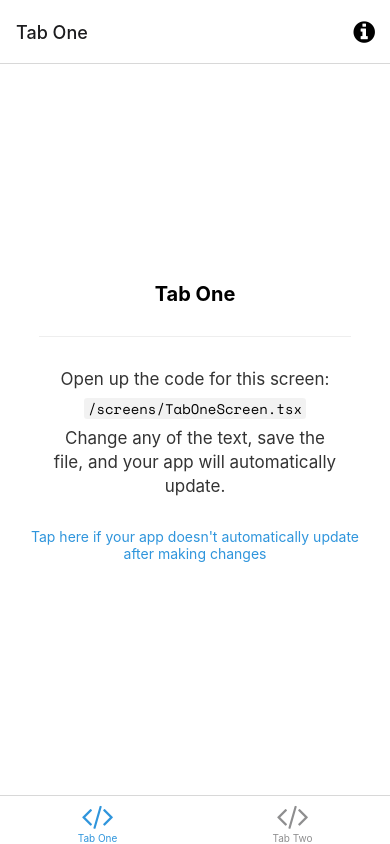
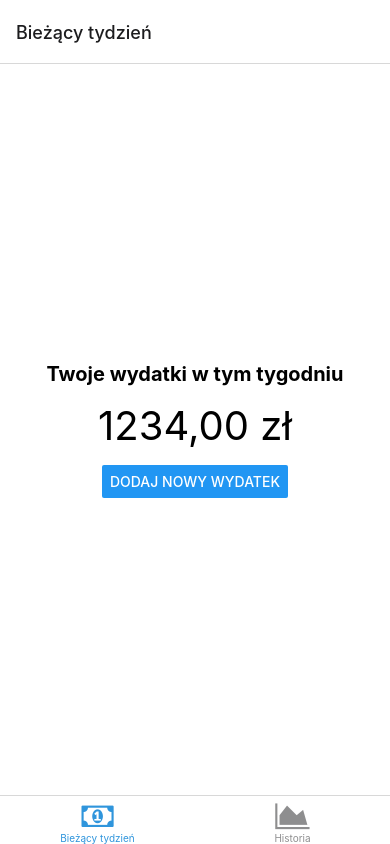
Before and after one commit to karmek-k/wydtracker, a React Native app: screen /CurrentWeek in a window 390 px wide. Built offline with nearby package versions, Linux system fonts and the light colour scheme; what expo-linking would draw is missing.

Commit message:
Delete some boilerplate

```diff
--- a/components/EditScreenInfo.tsx
+++ /dev/null
@@ -1,79 +0,0 @@
-import * as WebBrowser from 'expo-web-browser';
-import { StyleSheet, TouchableOpacity } from 'react-native';
-
-import Colors from '../constants/Colors';
-import { MonoText } from './StyledText';
-import { Text, View } from './Themed';
-
-export default function EditScreenInfo({ path }: { path: string }) {
-  return (
-    <View>
-      <View style={styles.getStartedContainer}>
-        <Text
-          style={styles.getStartedText}
-          lightColor="rgba(0,0,0,0.8)"
-          darkColor="rgba(255,255,255,0.8)">
-          Open up the code for this screen:
-        </Text>
-
-        <View
-          style={[styles.codeHighlightContainer, styles.homeScreenFilename]}
-          darkColor="rgba(255,255,255,0.05)"
-          lightColor="rgba(0,0,0,0.05)">
-          <MonoText>{path}</MonoText>
-        </View>
-
-        <Text
-          style={styles.getStartedText}
-          lightColor="rgba(0,0,0,0.8)"
-          darkColor="rgba(255,255,255,0.8)">
-          Change any of the text, save the file, and your app will automatically update.
-        </Text>
-      </View>
-
-      <View style={styles.helpContainer}>
-        <TouchableOpacity onPress={handleHelpPress} style={styles.helpLink}>
-          <Text style={styles.helpLinkText} lightColor={Colors.light.tint}>
-            Tap here if your app doesn't automatically update after making changes
-          </Text>
-        </TouchableOpacity>
-      </View>
-    </View>
-  );
-}
-
-function handleHelpPress() {
-  WebBrowser.openBrowserAsync(
-    'https://docs.expo.io/get-started/create-a-new-app/#opening-the-app-on-your-phonetablet'
-  );
-}
-
-const styles = StyleSheet.create({
-  getStartedContainer: {
-    alignItems: 'center',
-    marginHorizontal: 50,
-  },
-  homeScreenFilename: {
-    marginVertical: 7,
-  },
-  codeHighlightContainer: {
-    borderRadius: 3,
-    paddingHorizontal: 4,
-  },
-  getStartedText: {
-    fontSize: 17,
-    lineHeight: 24,
-    textAlign: 'center',
-  },
-  helpContainer: {
-    marginTop: 15,
-    marginHorizontal: 20,
-    alignItems: 'center',
-  },
-  helpLink: {
-    paddingVertical: 15,
-  },
-  helpLinkText: {
-    textAlign: 'center',
-  },
-});
--- a/navigation/index.tsx
+++ b/navigation/index.tsx
@@ -5,25 +5,37 @@
  */
 import { FontAwesome } from '@expo/vector-icons';
 import { createBottomTabNavigator } from '@react-navigation/bottom-tabs';
-import { NavigationContainer, DefaultTheme, DarkTheme } from '@react-navigation/native';
+import {
+  NavigationContainer,
+  DefaultTheme,
+  DarkTheme
+} from '@react-navigation/native';
 import { createNativeStackNavigator } from '@react-navigation/native-stack';
 import * as React from 'react';
 import { ColorSchemeName, Pressable } from 'react-native';
 
 import Colors from '../constants/Colors';
 import useColorScheme from '../hooks/useColorScheme';
-import ModalScreen from '../screens/ModalScreen';
 import NotFoundScreen from '../screens/NotFoundScreen';
-import TabOneScreen from '../screens/TabOneScreen';
-import TabTwoScreen from '../screens/TabTwoScreen';
-import { RootStackParamList, RootTabParamList, RootTabScreenProps } from '../types';
+import CurrentWeekScreen from '../screens/CurrentWeekScreen';
+import HistoryScreen from '../screens/HistoryScreen';
+import {
+  RootStackParamList,
+  RootTabParamList,
+  RootTabScreenProps
+} from '../types';
 import LinkingConfiguration from './LinkingConfiguration';
 
-export default function Navigation({ colorScheme }: { colorScheme: ColorSchemeName }) {
+export default function Navigation({
+  colorScheme
+}: {
+  colorScheme: ColorSchemeName;
+}) {
   return (
     <NavigationContainer
       linking={LinkingConfiguration}
-      theme={colorScheme === 'dark' ? DarkTheme : DefaultTheme}>
+      theme={colorScheme === 'dark' ? DarkTheme : DefaultTheme}
+    >
       <RootNavigator />
     </NavigationContainer>
   );
@@ -38,11 +50,16 @@ const Stack = createNativeStackNavigator<RootStackParamList>();
 function RootNavigator() {
   return (
     <Stack.Navigator>
-      <Stack.Screen name="Root" component={BottomTabNavigator} options={{ headerShown: false }} />
-      <Stack.Screen name="NotFound" component={NotFoundScreen} options={{ title: 'Oops!' }} />
-      <Stack.Group screenOptions={{ presentation: 'modal' }}>
-        <Stack.Screen name="Modal" component={ModalScreen} />
-      </Stack.Group>
+      <Stack.Screen
+        name="Root"
+        component={BottomTabNavigator}
+        options={{ headerShown: false }}
+      />
+      <Stack.Screen
+        name="NotFound"
+        component={NotFoundScreen}
+        options={{ title: 'Oops!' }}
+      />
     </Stack.Navigator>
   );
 }
@@ -58,38 +75,27 @@ function BottomTabNavigator() {
 
   return (
     <BottomTab.Navigator
-      initialRouteName="TabOne"
+      initialRouteName="CurrentWeek"
       screenOptions={{
-        tabBarActiveTintColor: Colors[colorScheme].tint,
-      }}>
+        tabBarActiveTintColor: Colors[colorScheme].tint
+      }}
+    >
       <BottomTab.Screen
-        name="TabOne"
-        component={TabOneScreen}
-        options={({ navigation }: RootTabScreenProps<'TabOne'>) => ({
-          title: 'Tab One',
-          tabBarIcon: ({ color }) => <TabBarIcon name="code" color={color} />,
-          headerRight: () => (
-            <Pressable
-              onPress={() => navigation.navigate('Modal')}
-              style={({ pressed }) => ({
-                opacity: pressed ? 0.5 : 1,
-              })}>
-              <FontAwesome
-                name="info-circle"
-                size={25}
-                color={Colors[colorScheme].text}
-                style={{ marginRight: 15 }}
-              />
-            </Pressable>
-          ),
+        name="CurrentWeek"
+        component={CurrentWeekScreen}
+        options={({ navigation }: RootTabScreenProps<'CurrentWeek'>) => ({
+          title: 'Bieżący tydzień',
+          tabBarIcon: ({ color }) => <TabBarIcon name="money" color={color} />
         })}
       />
       <BottomTab.Screen
-        name="TabTwo"
-        component={TabTwoScreen}
+        name="History"
+        component={HistoryScreen}
         options={{
-          title: 'Tab Two',
-          tabBarIcon: ({ color }) => <TabBarIcon name="code" color={color} />,
+          title: 'Historia',
+          tabBarIcon: ({ color }) => (
+            <TabBarIcon name="area-chart" color={color} />
+          )
         }}
       />
     </BottomTab.Navigator>
--- /dev/null
+++ b/screens/CurrentWeekScreen.tsx
@@ -0,0 +1,32 @@
+import { Button, StyleSheet } from 'react-native';
+
+import { Text, View } from '../components/Themed';
+import { RootTabScreenProps } from '../types';
+
+export default function CurrentWeekScreen({
+  navigation
+}: RootTabScreenProps<'CurrentWeek'>) {
+  return (
+    <View style={styles.container}>
+      <Text style={styles.title}>Twoje wydatki w tym tygodniu</Text>
+      <Text style={styles.money}>1234,00 zł</Text>
+      <Button title="Dodaj nowy wydatek" onPress={() => {}} />
+    </View>
+  );
+}
+
+const styles = StyleSheet.create({
+  container: {
+    flex: 1,
+    alignItems: 'center',
+    justifyContent: 'center'
+  },
+  title: {
+    fontSize: 20,
+    fontWeight: 'bold'
+  },
+  money: {
+    fontSize: 40,
+    paddingVertical: 15
+  }
+});
--- a/screens/TabTwoScreen.tsx
+++ b/screens/HistoryScreen.tsx
@@ -1,14 +1,16 @@
 import { StyleSheet } from 'react-native';
 
-import EditScreenInfo from '../components/EditScreenInfo';
 import { Text, View } from '../components/Themed';
 
 export default function TabTwoScreen() {
   return (
     <View style={styles.container}>
       <Text style={styles.title}>Tab Two</Text>
-      <View style={styles.separator} lightColor="#eee" darkColor="rgba(255,255,255,0.1)" />
-      <EditScreenInfo path="/screens/TabTwoScreen.tsx" />
+      <View
+        style={styles.separator}
+        lightColor="#eee"
+        darkColor="rgba(255,255,255,0.1)"
+      />
     </View>
   );
 }
@@ -17,15 +19,15 @@ const styles = StyleSheet.create({
   container: {
     flex: 1,
     alignItems: 'center',
-    justifyContent: 'center',
+    justifyContent: 'center'
   },
   title: {
     fontSize: 20,
-    fontWeight: 'bold',
+    fontWeight: 'bold'
   },
   separator: {
     marginVertical: 30,
     height: 1,
-    width: '80%',
-  },
+    width: '80%'
+  }
 });
--- a/screens/ModalScreen.tsx
+++ /dev/null
@@ -1,35 +0,0 @@
-import { StatusBar } from 'expo-status-bar';
-import { Platform, StyleSheet } from 'react-native';
-
-import EditScreenInfo from '../components/EditScreenInfo';
-import { Text, View } from '../components/Themed';
-
-export default function ModalScreen() {
-  return (
-    <View style={styles.container}>
-      <Text style={styles.title}>Modal</Text>
-      <View style={styles.separator} lightColor="#eee" darkColor="rgba(255,255,255,0.1)" />
-      <EditScreenInfo path="/screens/ModalScreen.tsx" />
-
-      {/* Use a light status bar on iOS to account for the black space above the modal */}
-      <StatusBar style={Platform.OS === 'ios' ? 'light' : 'auto'} />
-    </View>
-  );
-}
-
-const styles = StyleSheet.create({
-  container: {
-    flex: 1,
-    alignItems: 'center',
-    justifyContent: 'center',
-  },
-  title: {
-    fontSize: 20,
-    fontWeight: 'bold',
-  },
-  separator: {
-    marginVertical: 30,
-    height: 1,
-    width: '80%',
-  },
-});
--- a/screens/TabOneScreen.tsx
+++ /dev/null
@@ -1,32 +0,0 @@
-import { StyleSheet } from 'react-native';
-
-import EditScreenInfo from '../components/EditScreenInfo';
-import { Text, View } from '../components/Themed';
-import { RootTabScreenProps } from '../types';
-
-export default function TabOneScreen({ navigation }: RootTabScreenProps<'TabOne'>) {
-  return (
-    <View style={styles.container}>
-      <Text style={styles.title}>Tab One</Text>
-      <View style={styles.separator} lightColor="#eee" darkColor="rgba(255,255,255,0.1)" />
-      <EditScreenInfo path="/screens/TabOneScreen.tsx" />
-    </View>
-  );
-}
-
-const styles = StyleSheet.create({
-  container: {
-    flex: 1,
-    alignItems: 'center',
-    justifyContent: 'center',
-  },
-  title: {
-    fontSize: 20,
-    fontWeight: 'bold',
-  },
-  separator: {
-    marginVertical: 30,
-    height: 1,
-    width: '80%',
-  },
-});
```
Also changed, not shown: types.tsx (+13 -11 lines).
